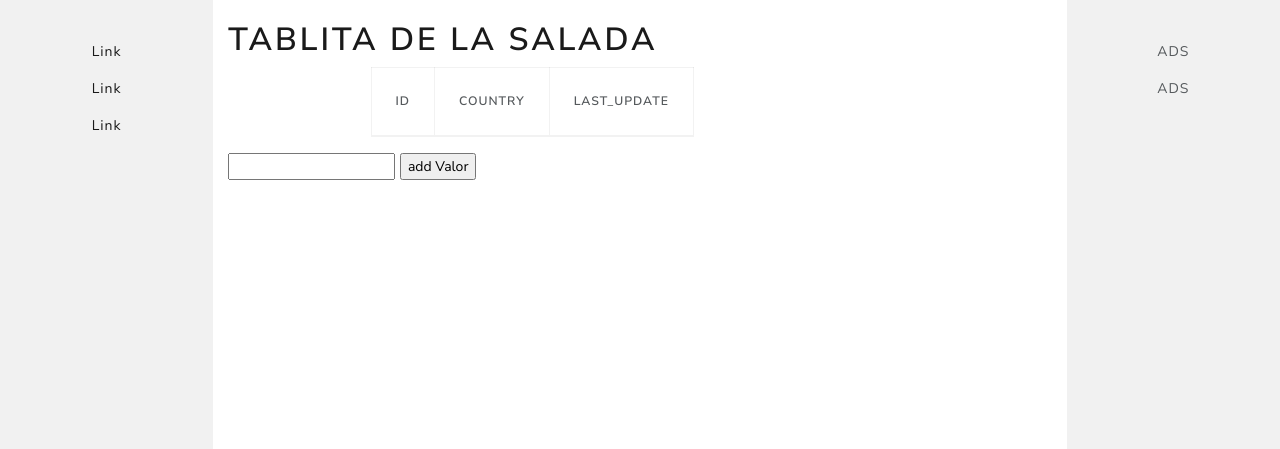
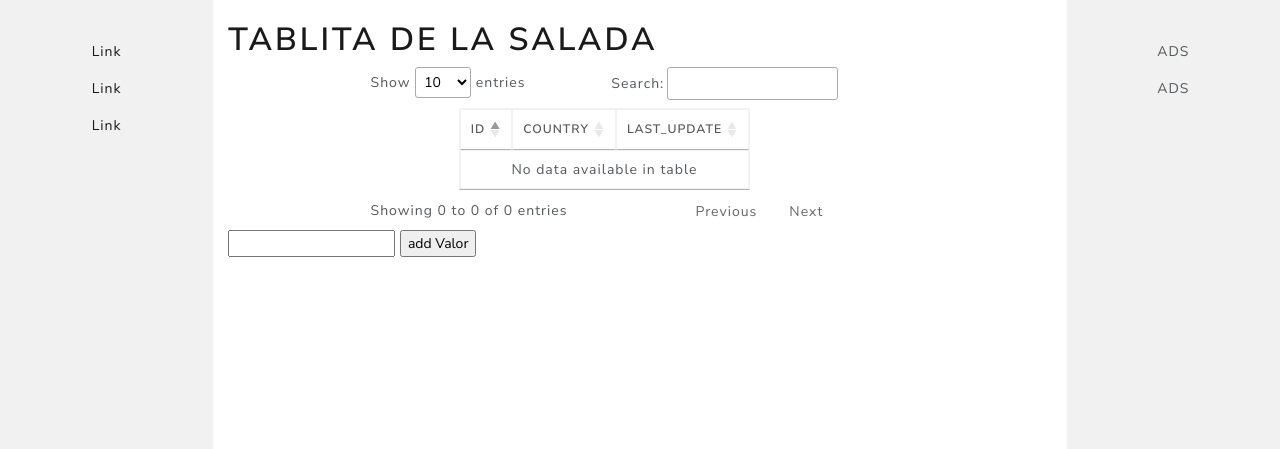
Before and after one commit to bigvictornaq/SOA-p, a Flask app: page / in a window 1280 px wide. Shown: the part 96-545 px from the top of the page. Run offline with Flask 2, Linux system fonts and the light colour scheme; data that the repository does not hold is empty; some libraries are stand-ins or nearby versions.

Commit message:
Fase Cinco se implemento jquary para mejorara la tabla

```diff
--- /dev/null
+++ b/static/js/pagination.js
@@ -0,0 +1,4 @@
+$(document).ready(function () {
+    $('#tblmaster').DataTable();
+    $('.dataTables_length').addClass('bs-select');
+    });
--- a/templates/base.html
+++ b/templates/base.html
@@ -6,7 +6,9 @@
     <meta name="viewport" content="width=device-width, initial-scale=1.0">
     <link rel="stylesheet" href="{{url_for('static',filename='css/main.css')}}">
     <link rel="stylesheet" href="{{url_for('static',filename='css/bootstrap.min.css')}}">
-    <script src="https://maxcdn.bootstrapcdn.com/bootstrap/3.4.1/js/bootstrap.min.js"></script>
+    <link rel="stylesheet" type="text/css" href="https://cdn.datatables.net/1.10.22/css/jquery.dataTables.css">
+
+
     {% block head%}{%endblock%}
 </head>
 
@@ -62,6 +64,10 @@
 
     <!-- jQuery library -->
     <script src="https://ajax.googleapis.com/ajax/libs/jquery/3.5.1/jquery.min.js"></script>
+    <script type="text/javascript" charset="utf8" src="https://cdn.datatables.net/1.10.22/js/jquery.dataTables.js"></script>
+
+    <script src="https://maxcdn.bootstrapcdn.com/bootstrap/3.4.1/js/bootstrap.min.js"></script>
+    <script src=" {{url_for('static',filename='js/pagination.js')}}" type="text/javascript"></script>
 
 </body>
 
--- a/templates/index.html
+++ b/templates/index.html
@@ -2,6 +2,7 @@
 
 {% block head%}
 <title>Obtner valores de DataBase a pdf</title>
+
 {%endblock%}
 
 {%block body%}
@@ -21,7 +22,7 @@
             <div class="col-sm-2"></div>
             <div class="col-sm-7">
                 <div class="table-responsive-md">
-                    <table class="table table-hover w-auto table-bordered">
+                    <table id="tblmaster" class="table table-hover w-auto table-bordered">
                         <thead >
                             <tr>
                                 <th>ID</th>
```
